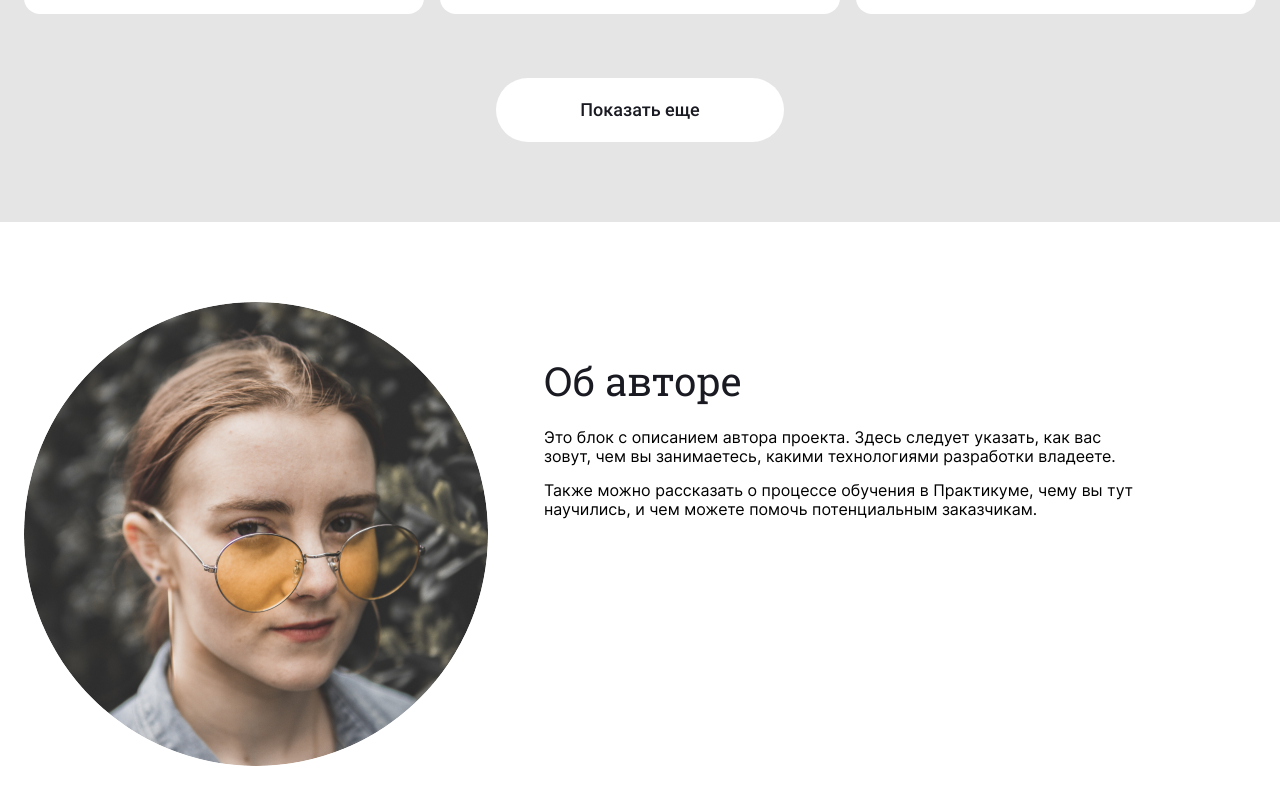
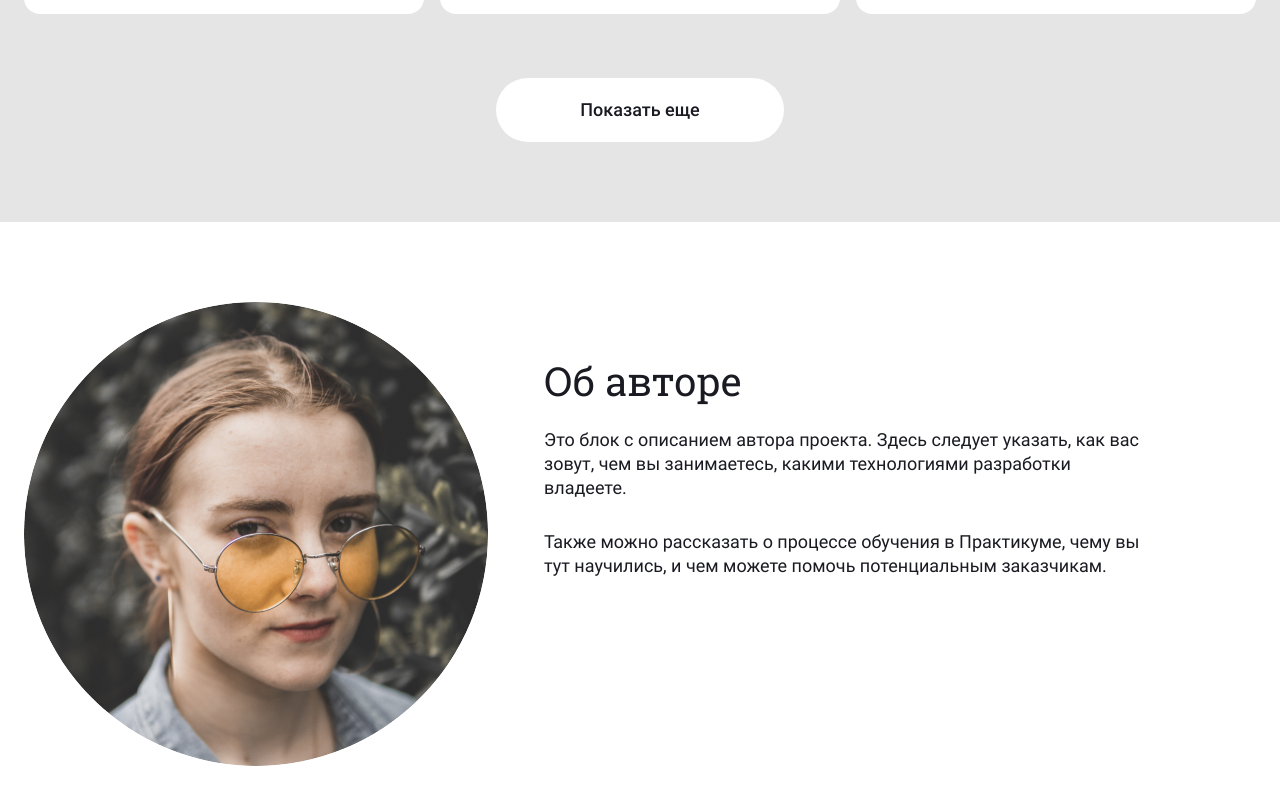
Before and after one commit to Vladimir-art/news-explorer-frontend, a React (Create React App) app: page / in a window 1280 px wide. Shown: the part 1325-2129 px from the top of the page. Built offline with nearby package versions, Linux system fonts and the light colour scheme.

Commit message:
about__knowlege styles

```diff
--- a/src/blocks/about/__info/about__info.css
+++ b/src/blocks/about/__info/about__info.css
@@ -2,3 +2,7 @@
   max-width: 600px;
   text-align: left;
 }
+
+.about__info :nth-child(3) {
+  margin: 0;
+}
--- a/src/blocks/about/__knowlege/about__knowledge.css
+++ b/src/blocks/about/__knowlege/about__knowledge.css
@@ -0,0 +1,11 @@
+.about__knowledge {
+  margin: 0 0 30px 0;
+  padding: 0;
+
+  font-family: "Roboto", Arial, sans-serif;
+  font-style: normal;
+  font-weight: normal;
+  font-size: 18px;
+  line-height: 24px;
+  color: #1A1B22;
+}
--- a/src/blocks/about/about.css
+++ b/src/blocks/about/about.css
@@ -3,7 +3,6 @@
 @import url(./__info/about__info.css);
 @import url(./__title/about__title.css);
 @import url(./__knowlege/about__knowledge.css);
-@import url(./__author/about__author.css);
 
 .about {
   width: 100%;
--- a/src/components/About/About.js
+++ b/src/components/About/About.js
@@ -7,12 +7,12 @@ function About() {
       <div className="about__cover">
         <img className="about__image" alt="Автор" src={author} />
         <div className="about__info">
-        <h2 className="about__title">Об авторе</h2>
+          <h2 className="about__title">Об авторе</h2>
           <p className="about__knowledge">
             Это блок с описанием автора проекта. Здесь следует указать,
             как вас зовут, чем вы занимаетесь, какими технологиями разработки владеете.
           </p>
-          <p className="about__author">Также можно рассказать о процессе обучения в Практикуме, чему вы тут научились, и чем можете помочь потенциальным заказчикам.</p>
+          <p className="about__knowledge">Также можно рассказать о процессе обучения в Практикуме, чему вы тут научились, и чем можете помочь потенциальным заказчикам.</p>
         </div>
       </div>
     </section>
```
Also changed, not shown: src/blocks/about/__author/about__author.css (deleted).
